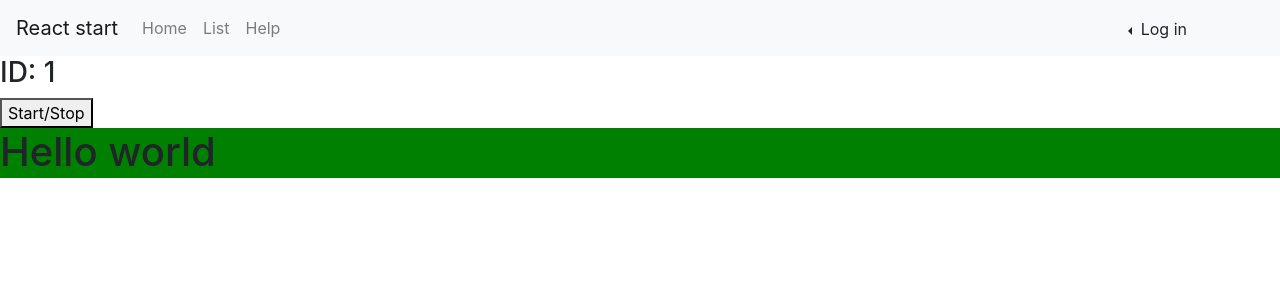
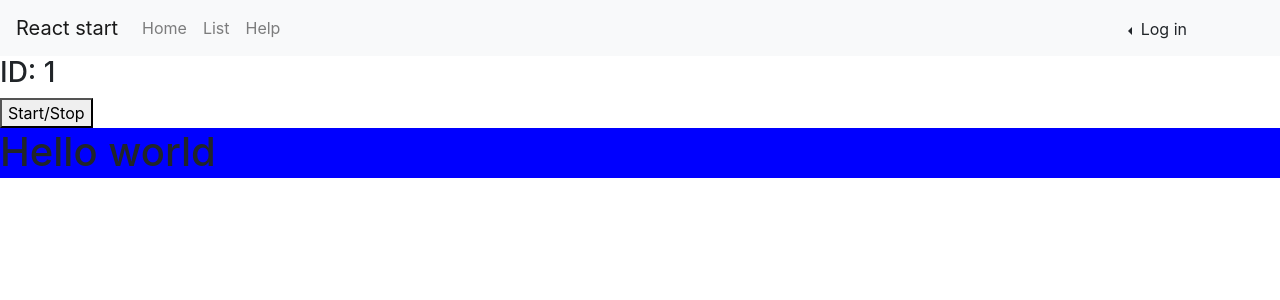
Before and after one commit to delprzemo/reactjs-starter, a React (Create React App) app: page /help/1 in a window 1280 px wide. Shown: the top 300 px of the page. Built offline with nearby package versions, Linux system fonts and the light colour scheme.

Commit message:
Exercise 3a: use context for square color

```diff
--- a/src/App.js
+++ b/src/App.js
@@ -6,6 +6,7 @@ import './App.css';
 import { BrowserRouter as Router, Switch, Route } from "react-router-dom";
 import NoAccess from './NoAccess/NoAccess';
 import PrivateRoute from './Common/PrivateRoute/PrivateRoute';
+import { ColorContext } from './Contexts/ColorContext';
 
 
 const Help = lazy(() => import('./Help/Help'));
@@ -18,14 +19,17 @@ class App extends React.Component {
       <img className="avatar" src="/user_headphones.png"></img>
     </div>
 
+    const { Provider } = ColorContext;
+
     return (
       <div>
         <Router>
-          <Menu avatar={Avatar}/>
-
+          <Menu avatar={Avatar} />
           <Suspense fallback={<div>Loading...</div>}>
             <Switch>
-              <Route path="/help/:id" component={Help}></Route>
+              <Provider value={{ firstColor: 'blue-background', secondColor: 'yellow-background' }}>
+                <Route path="/help/:id" component={Help}></Route>
+              </Provider>
               <PrivateRoute path="/list" component={List}></PrivateRoute>
               <Route path="/noAccess"><NoAccess /></Route>
               <Route path="/"><Home /></Route>
--- /dev/null
+++ b/src/Contexts/ColorContext.js
@@ -0,0 +1,3 @@
+import React from 'react';
+
+export const ColorContext = React.createContext({firstColor: 'red-background', secondColor: 'green-background'});
--- a/src/Help/Square/Square.css
+++ b/src/Help/Square/Square.css
@@ -7,3 +7,14 @@
     background-color: green;
     height: 50px;
 }
+
+
+.blue-background {
+  background-color: blue;
+  height: 50px;
+}
+
+.yellow-background {
+  background-color: yellow;
+  height: 50px;
+}
--- a/src/Help/Square/Square.js
+++ b/src/Help/Square/Square.js
@@ -1,12 +1,16 @@
 import React, { Component } from 'react'
 import './Square.css'
+import { ColorContext } from '../../Contexts/ColorContext';
 
 export default class Square extends Component {
+    static contextType = ColorContext;
 
     constructor(props) {
         super(props);
         this.state = { color: "red-background", running: true };
     }
+
+
 
     componentDidMount() {
         this.timer = setInterval(this.tick, 1000);
@@ -26,13 +30,13 @@ export default class Square extends Component {
 
     tick = () => {
         if (this.state && this.state.running) {
-            if (this.state.color === "red-background") {
+            if (this.state.color === "red-background" || this.state.color === this.context.secondColor) {
                 this.setState({
-                    color: "green-background"
+                    color: this.context.firstColor
                 });
             } else {
                 this.setState({
-                    color: "red-background"
+                    color: this.context.secondColor
                 });
             }
         }
@@ -42,7 +46,7 @@ export default class Square extends Component {
         return (
             <div>
                 <button onClick={(e) => this.onPauseButtonClick(e)}>Start/Stop</button>
-                {this.state.running  ?  <div className={this.state.color}>{this.props.children}</div> : <div>Please click button</div>}
+                {this.state.running ? <div className={this.state.color}>{this.props.children}</div> : <div>Please click button</div>}
             </div>
         )
     }
```
Also changed, not shown: 1 other file (tests, documents, lock files or other folders).
